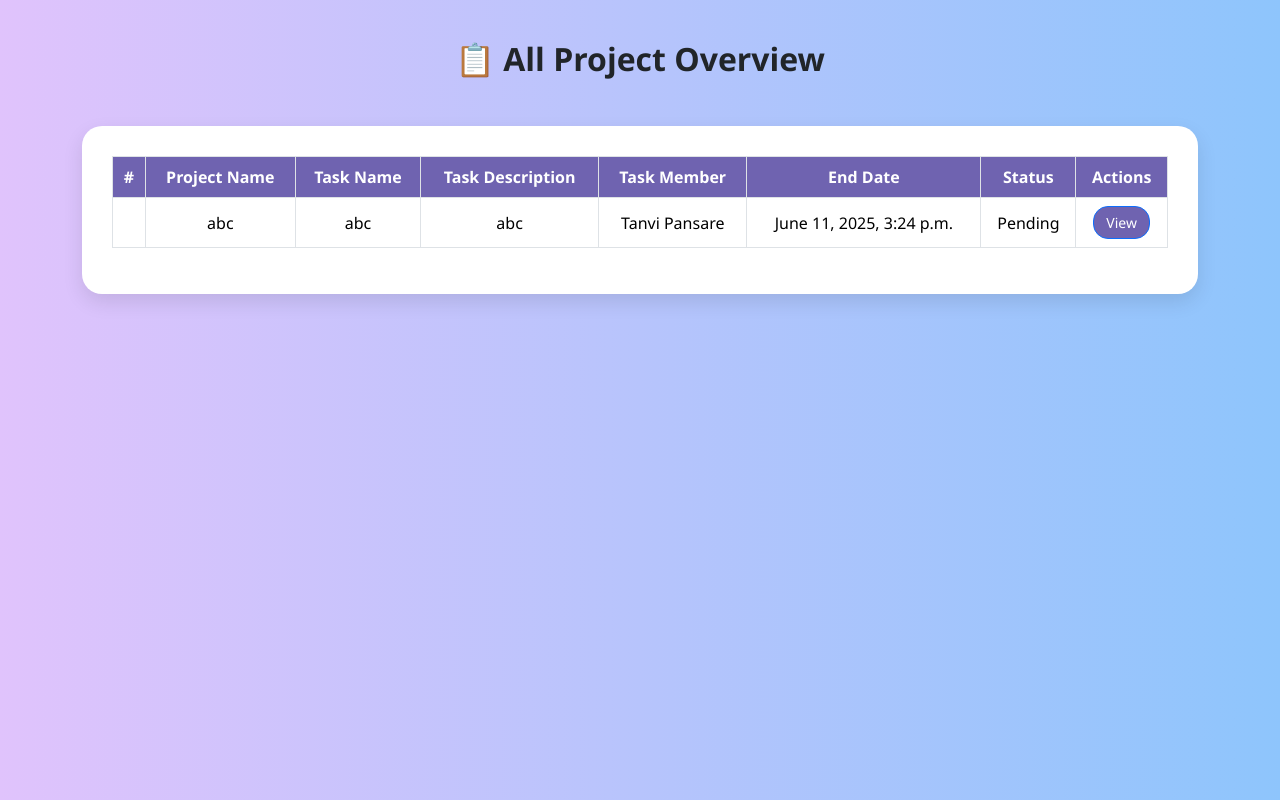
After one commit to kadambari-1110/Project-and-Task-Management, a Django app: template templates/display_task.html in a window 1280 px wide. The commit adds this page. Run offline with Django 5.2, Linux system fonts and the light colour scheme; the template is opened without the code that fills it: values that come from a table or form of the project are taken from there, others are empty; data comes from the database, SQL or seed files in the repository; both versions use the stored data as it was after the commit.

Commit message:
View Task

```diff
--- a/myapp/urls.py
+++ b/myapp/urls.py
@@ -27,6 +27,8 @@ urlpatterns = [
     path('team_lead_session_end',views.team_lead_session_end,name="team_lead_session_end"),
 
     path('task_submit',views.task_submit,name="task_submit"),
+    path('display_task',views.display_task,name="display_task"),
+
 
 
 
--- /dev/null
+++ b/templates/display_task.html
@@ -0,0 +1,81 @@
+<!DOCTYPE html>
+<html lang="en">
+<head>
+  <meta charset="UTF-8" />
+  <meta name="viewport" content="width=device-width, initial-scale=1.0"/>
+  <title>View All Projects</title>
+
+  <!-- Bootstrap CSS -->
+  <link href="https://cdn.jsdelivr.net/npm/bootstrap@5.3.3/dist/css/bootstrap.min.css" rel="stylesheet" />
+
+  <style>
+    body {
+      background: linear-gradient(to right, #e0c3fc, #8ec5fc);
+      font-family: 'Segoe UI', Tahoma, Geneva, Verdana, sans-serif;
+      min-height: 100vh;
+      padding-top: 40px;
+    }
+
+    .table-container {
+      background: #fff;
+      border-radius: 20px;
+      padding: 30px;
+      box-shadow: 0 8px 20px rgba(0,0,0,0.1);
+    }
+
+    .table th {
+      background-color: #6f63b0;
+      color: #fff;
+      text-align: center;
+    }
+
+    .table td {
+      vertical-align: middle;
+      text-align: center;
+    }
+
+    .btn {
+      background-color: #6f63b0;
+      border-radius: 15px;
+      padding: 5px 12px;
+    }
+  </style>
+</head>
+<body>
+
+  <div class="container">
+    <h2 class="text-center mb-5 fw-bold">📋 All Project Overview</h2>
+
+    <div class="table-container">
+      <table class="table table-bordered table-hover align-middle">
+        <thead>
+          <tr>
+            <th>#</th>
+            <th>Project Name</th>
+            <th>Task Name</th>
+            <th>Task Description</th>
+            <th>Task Member</th>
+            <th>End Date</th>
+            <th>Status</th>
+            <th>Actions</th>
+          </tr>
+        </thead>
+        <tbody>
+          {% for i in tasks %}
+          <tr>
+            <td></td>
+            <td>{{ i.project }}</td>
+            <td>{{ i.name }}</td>
+            <td>{{ i.description }}</td>
+            <td>{{ i.members }}</td>
+            <td>{{ i.deadline }}</td>
+            <td>{{ i.status }}</td>
+            <td>
+              <a href="{% url 'display_project_details' i.id %}" class="btn btn-primary btn-sm">View</a>
+            </td>
+          </tr>
+          {% endfor %}
+        </tbody>
+      </table>
+    </div>
+  </div>
--- a/templates/team_lead_dashboard.html
+++ b/templates/team_lead_dashboard.html
@@ -185,7 +185,7 @@
         <div class="card-title">Create Task</div>
         <div class="card-desc">Start a new Task and assign tasks</div>
       </div>
-      <div class="card" onclick="location.href=''">
+      <div class="card" onclick="location.href='{% url 'display_task'  %}'">
         <div class="card-icon">👁️</div>
         <div class="card-title">View Task</div>
         <div class="card-desc">See and modify project details</div>
```
Also changed, not shown: myapp/views.py (+10 -0 lines), db.sqlite3.
